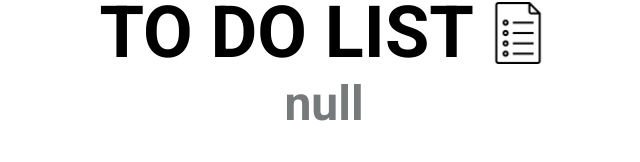
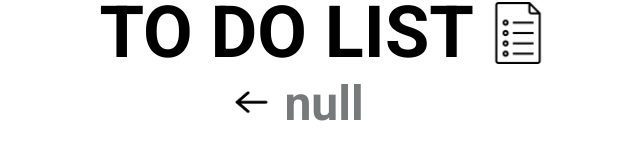
Before and after one commit to EnricoGariboldi/todo-app, a React (Create React App) app: page /article-list in a window 1280 px wide. Shown: the part 138-300 px from the top of the page, without its empty margins (316-956 px from the left). Built offline with nearby package versions, Linux system fonts and the light colour scheme.

Commit message:
added back arrow to navigate

```diff
--- a/src/App.tsx
+++ b/src/App.tsx
@@ -47,16 +47,17 @@ function App() {
 
           return (
             <div
-              onClick={() => {
-                navigateToArticle(element.categoryName);
-              }}
             >
               {
                 element &&
-                <Category category={element} clickHandler={deleteHandler} />
+                <Category category={element} navigateHandler={navigateToArticle} clickHandler={deleteHandler} />
 
                 }
+
             </div>
+
+
+
           );
         })}
 
--- a/src/Components/Category/Category.tsx
+++ b/src/Components/Category/Category.tsx
@@ -6,14 +6,17 @@ import { ArtArray } from "../../Store/Slices/StateSlice";
 interface Props {
   category: ArtArray;
  clickHandler : (category : ArtArray ) => void
+ navigateHandler : (element: string) => void
 }
 
-const Category: React.FC<Props> = ({ category, clickHandler }) => {
+const Category: React.FC<Props> = ({ category, clickHandler, navigateHandler }) => {
 
 
   return (
       <div className="Category">
-    <div className="Category-box">
+    <div className="Category-box" onClick={ () => {
+      navigateHandler(category.categoryName)
+    }}>
       <div className="Category-text">
           { category.categoryName}
           </div>
--- a/src/Components/ElementAdder/ElementAdder.css
+++ b/src/Components/ElementAdder/ElementAdder.css
@@ -36,7 +36,8 @@
     border-color: black;
     width: 250px;
     font-size: 24px;
-    margin: auto;
+    margin-right : auto;
+    margin-left : 3%;
     }
 
     .ElementAdder-input:focus {
@@ -84,7 +85,8 @@
     border-color: black;
     width: 250px;
     font-size: 24px;
-    margin: auto;
+    margin-right : auto;
+    margin-left : 3%;
     }
 
     .ElementAdder-input:focus {
@@ -131,7 +133,8 @@ border-bottom-width: 1px;
 border-color: black;
 width: 230px;
 font-size: 24px;
-margin:auto
+margin-right : auto;
+margin-left : 3%;
 }
 
 .ElementAdder-input:focus {
--- a/src/Components/Subtitle/Subtitle.css
+++ b/src/Components/Subtitle/Subtitle.css
@@ -2,6 +2,13 @@
 
 
 @media (min-width: 568px){
+
+    .Subtitle {
+        display: flex;
+        justify-content: center;
+        align-content: center;
+    }
+
 
     .Subtitle-text {
         font-size: 48px;
@@ -11,10 +18,27 @@
         margin-bottom: 5%;
     }
 
+    .Subtitle-container-spacing {
+        width: 35px;
+        height: 25px;
+        margin:15px;
+      }
+      .Subtitle-onclick-div {
+        width: inherit;
+        height: inherit;
+        cursor: pointer;
+     }
+
 
 }
 
 @media (min-width: 768px){
+
+    .Subtitle {
+        display: flex;
+        justify-content: center;
+        align-content: center;
+    }
 
     .Subtitle-text {
         font-size: 48px;
@@ -24,11 +48,27 @@
         margin-bottom: 5%;
     }
 
+    .Subtitle-container-spacing {
+        width: 35px;
+        height: 25px;
+        margin:15px;
+      }
+      .Subtitle-onclick-div {
+        width: inherit;
+        height: inherit;
+        cursor: pointer;
+     }
 
 }
 
 
 @media (min-width: 1200px){
+
+    .Subtitle {
+        display: flex;
+        justify-content: center;
+        align-content: center;
+    }
 
 .Subtitle-text {
     font-size: 48px;
@@ -38,5 +78,16 @@
     margin-bottom: 5%;
 }
 
+.Subtitle-container-spacing {
+    width: 35px;
+    height: 25px;
+    margin:15px;
+  }
+
+.Subtitle-onclick-div {
+   width: inherit;
+   height: inherit;
+   cursor: pointer;
+}
 
 }
--- a/src/Components/Subtitle/Subtitle.tsx
+++ b/src/Components/Subtitle/Subtitle.tsx
@@ -1,5 +1,7 @@
 import React from "react"
 import './Subtitle.css'
+import BackArrow from '../../Media/backarrow.png'
+import { useNavigate } from "react-router-dom";
 
 interface Props {
     text: string;
@@ -7,9 +9,23 @@ interface Props {
 
 const Subtitle: React.FC<Props>  = ({text}) => {
 
+    let navigate = useNavigate();
+
 return (
     <div className="Subtitle">
+        <div className="Subtitle-container-spacing" >
+
+            {
+            text !== 'Categories' ? (
+                <div className="Subtitle-onclick-div" onClick={() => {
+                    navigate("/", { state: null });
+                }}><img src={BackArrow} alt="tick" /></div>
+            ) : (null)
+        }
+
+        </div>
         <div className="Subtitle-text">{text}</div>
+        <div className="Subtitle-container-spacing"></div>
     </div>
 )
 
```
